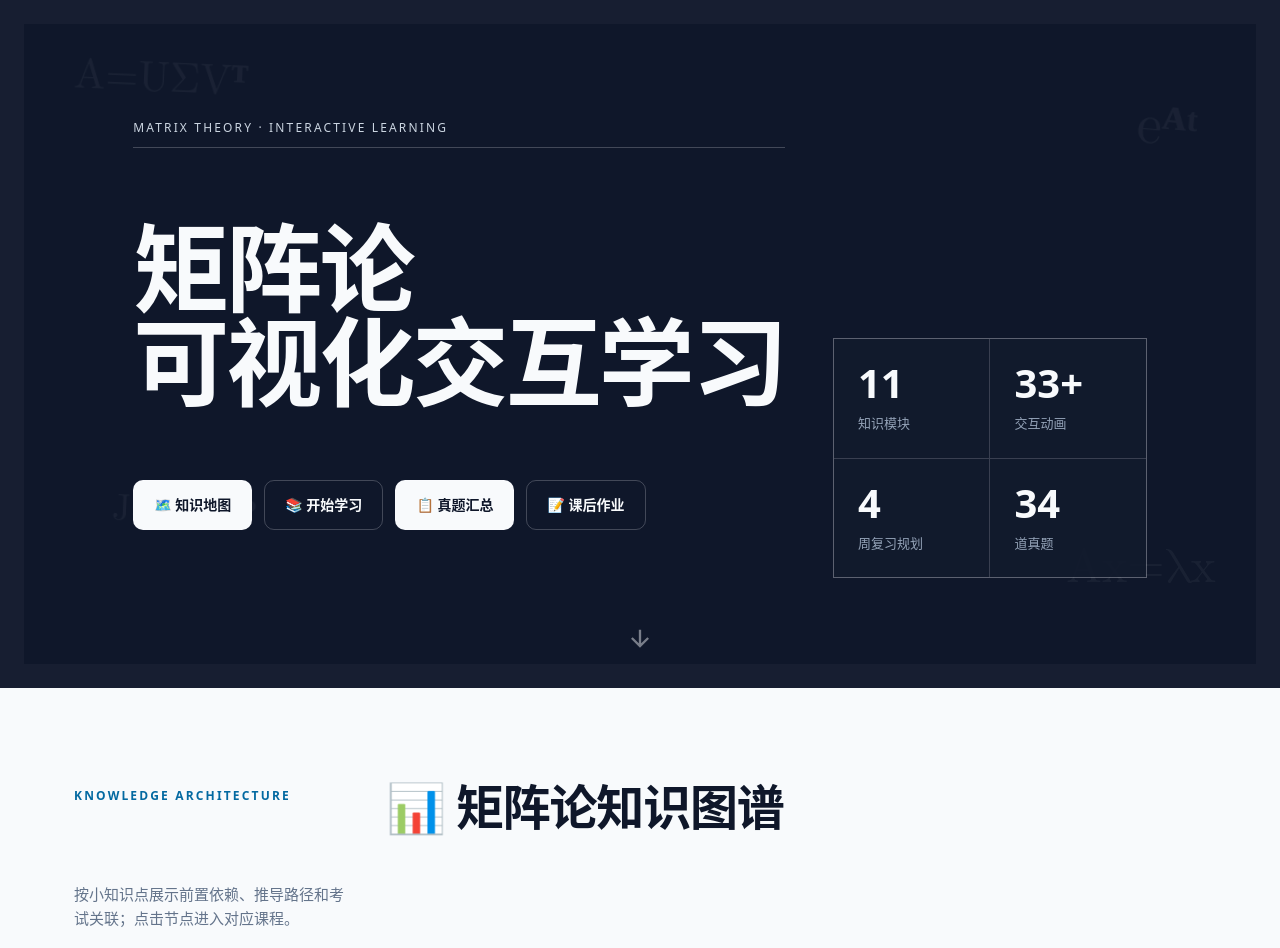
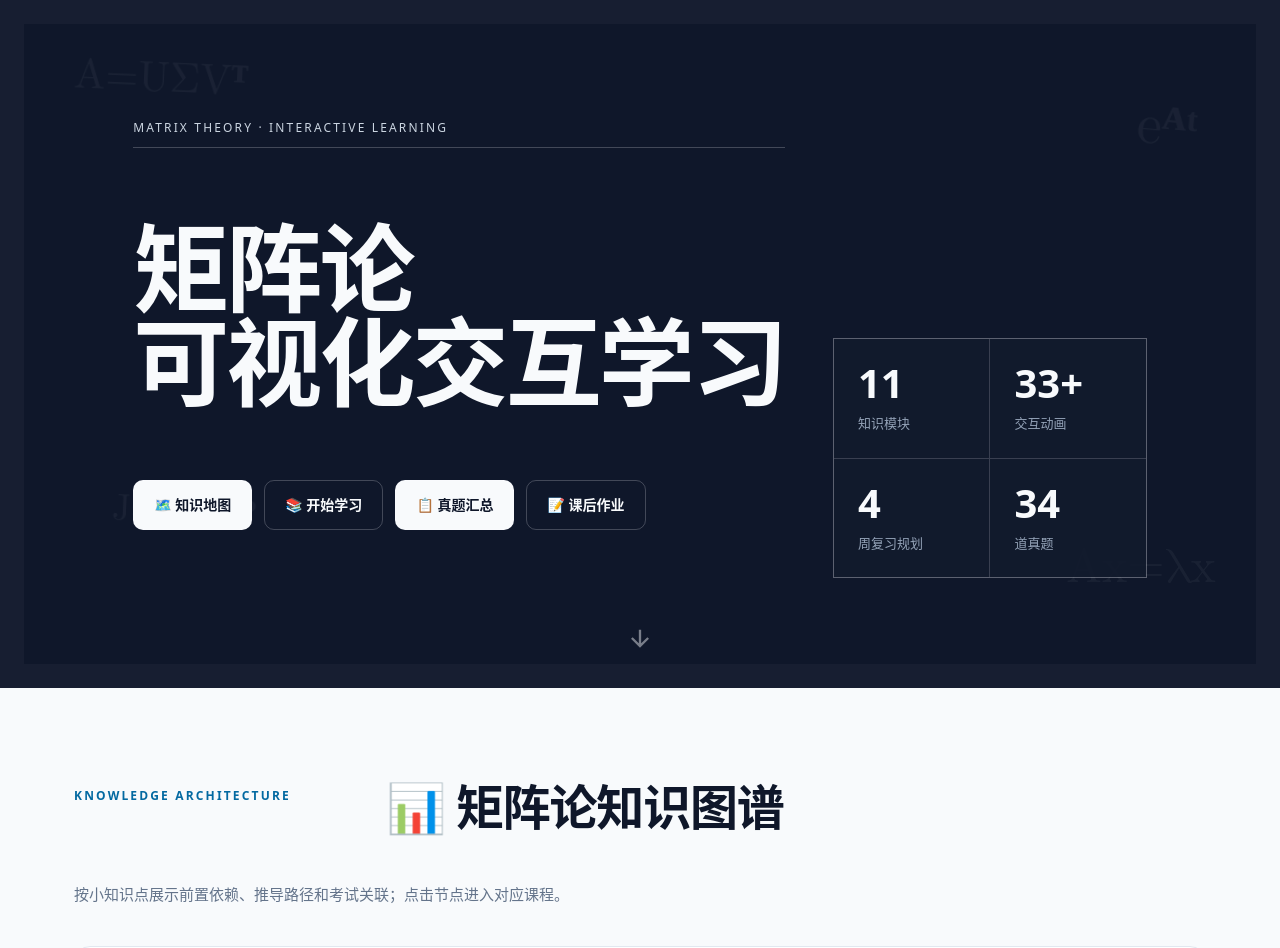
Before and after one commit to ztracer/matrix-theory-vue, a Vue app: page /#/ in a window 1280 px wide. Shown: the top 948 px of the page. Built offline with nearby package versions, Linux system fonts and the light colour scheme.

Commit message:
fix: 知识点描述文案换行 — section-desc 跨两列
.section-desc 因 280px 列宽被强制断行, 加 grid-column: 1 / -1 使其占据全宽

```diff
--- a/src/views/Home.vue
+++ b/src/views/Home.vue
@@ -630,7 +630,7 @@ const hideTip = () => { tipShow.value = false }
   font-size:clamp(32px,4vw,48px); font-weight:700;
   color:var(--color-foreground); margin-bottom:12px;
 }
-.section-desc { color:var(--color-muted-foreground); font-size:15px; max-width:680px; margin:0; }
+.section-desc { color:var(--color-muted-foreground); font-size:15px; max-width:680px; margin:0; grid-column: 1 / -1; }
 
 /* Mind Map */
 .mindmap-section { background: var(--color-background); }
```
